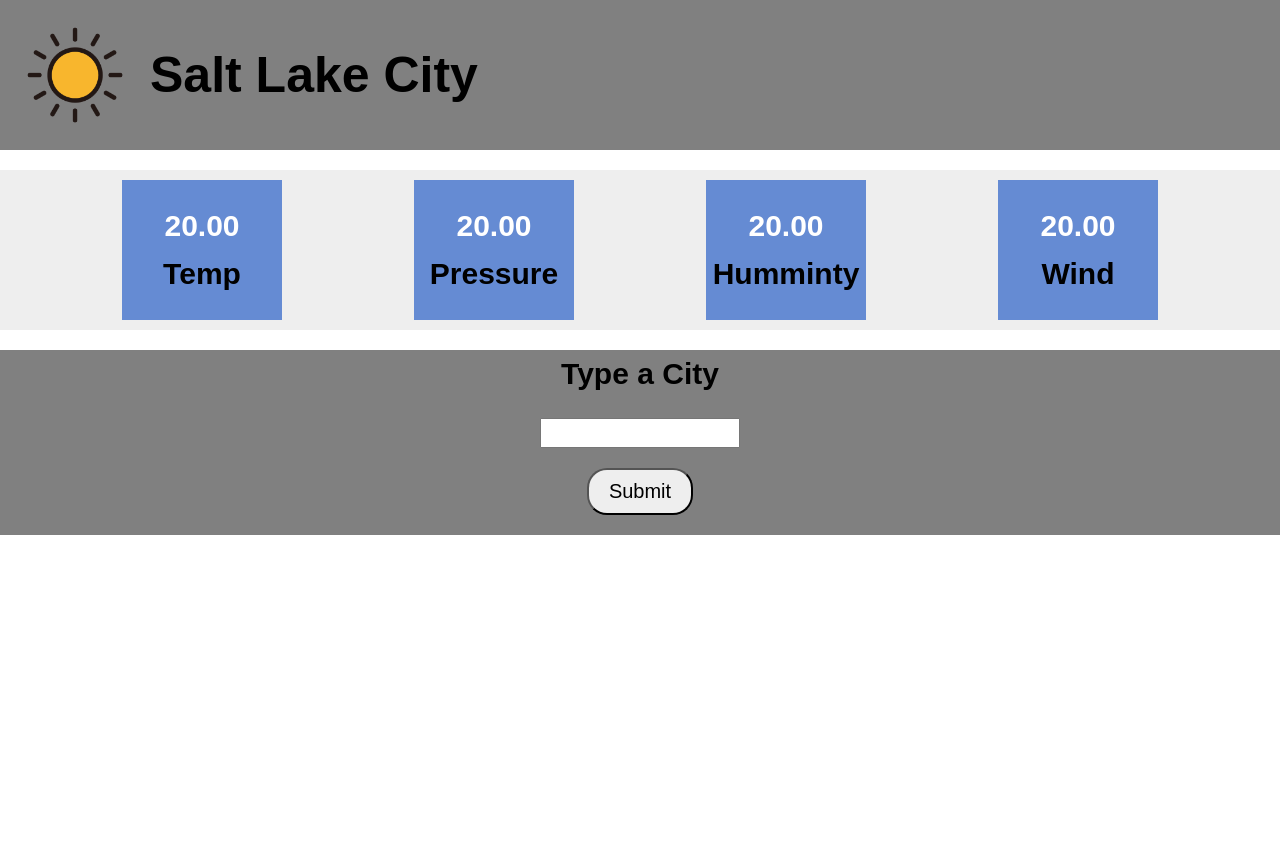
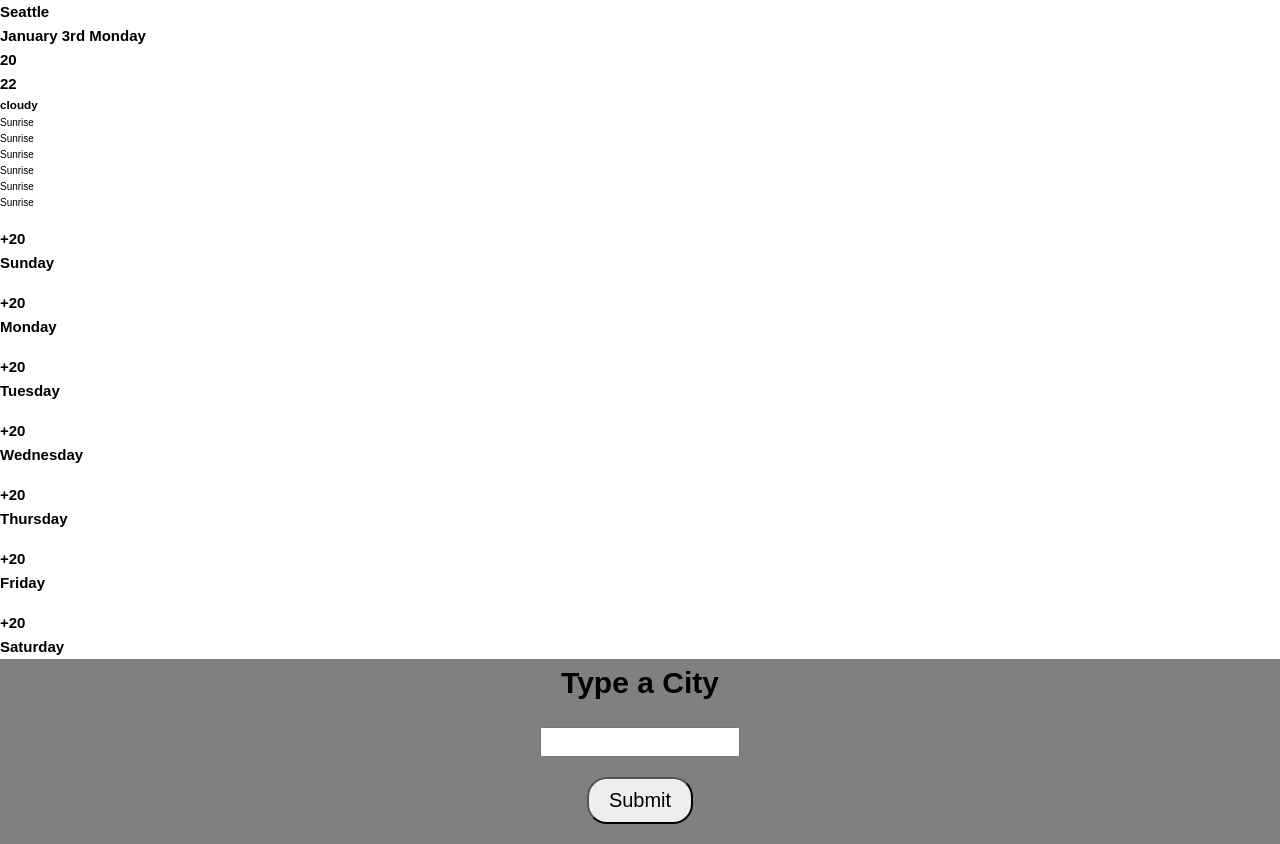
Before and after one commit to dallen360/weatherProject, a website: page index.html in a window 1280 px wide. Before the commit the page ends 800 px from the top, so only its background shows below. Drawn offline with Linux system fonts and the light colour scheme.

Commit message:
new design

```diff
--- a/index.html
+++ b/index.html
@@ -9,7 +9,96 @@
     <script defer src="app.js"></script>
   </head>
   <body>
-    <section class="header">
+    <section class="left">
+      <div class="left__location">
+        <i></i>
+        <h1 class="left__location--title">Seattle</h1>
+      </div>
+      <div class="left__date">
+        <h2 class="left__date--title">January 3rd Monday</h2>
+      </div>
+      <div class="left__temperature">
+        <i></i>
+        <h1 class="left__temperature--main">20</h1>
+        <h1 class="left__temperature--feels">22</h1>
+      </div>
+    </section>
+
+    <section class="middle">
+      <i></i>
+      <h3 class="middle__text">cloudy</h3>
+    </section>
+
+    <section class="right">
+      <ul class="right__list">
+        <li class="right__list-item">
+          <img class="right__logo" src="" />Sunrise
+        </li>
+        <li class="right__list-item">
+          <img class="right__logo" src="" />Sunrise
+        </li>
+        <li class="right__list-item">
+          <img class="right__logo" src="" />Sunrise
+        </li>
+        <li class="right__list-item">
+          <img class="right__logo" src="" />Sunrise
+        </li>
+        <li class="right__list-item">
+          <img class="right__logo" src="" />Sunrise
+        </li>
+        <li class="right__list-item">
+          <img class="right__logo" src="" />Sunrise
+        </li>
+      </ul>
+    </section>
+
+    <section class="bottom">
+      <div class="bottom__week">
+        <div class="bottom__day">
+          <img src="" alt="" />
+          <h2 class="bottom__temp">+20</h2>
+          <h2 class="bottom__text">Sunday</h2>
+        </div>
+        <div class="bottom__day">
+          <img src="" alt="" />
+          <h2 class="bottom__temp">+20</h2>
+          <h2 class="bottom__text">Monday</h2>
+        </div>
+        <div class="bottom__day">
+          <img src="" alt="" />
+          <h2 class="bottom__temp">+20</h2>
+          <h2 class="bottom__text">Tuesday</h2>
+        </div>
+        <div class="bottom__day">
+          <img src="" alt="" />
+          <h2 class="bottom__temp">+20</h2>
+          <h2 class="bottom__text">Wednesday</h2>
+        </div>
+        <div class="bottom__day">
+          <img src="" alt="" />
+          <h2 class="bottom__temp">+20</h2>
+          <h2 class="bottom__text">Thursday</h2>
+        </div>
+        <div class="bottom__day">
+          <img src="" alt="" />
+          <h2 class="bottom__temp">+20</h2>
+          <h2 class="bottom__text">Friday</h2>
+        </div>
+        <div class="bottom__day">
+          <img src="" alt="" />
+          <h2 class="bottom__temp">+20</h2>
+          <h2 class="bottom__text">Saturday</h2>
+        </div>
+      </div>
+    </section>
+
+    <section class="input">
+      <label class="input__title" for="City">Type a City</label>
+      <input type="text" class="input__input" name="City" />
+      <button class="input__button" type="submit">Submit</button>
+    </section>
+
+    <!-- <section class="header">
       <div class="header__frame">
         <img class="header__logo" src="/images/sunny.png" alt="" />
       </div>
@@ -40,6 +129,6 @@
       <label class="input__title" for="City">Type a City</label>
       <input type="text" class="input__input" name="City" />
       <button class="input__button" type="submit">Submit</button>
-    </section>
+    </section> -->
   </body>
 </html>
```
